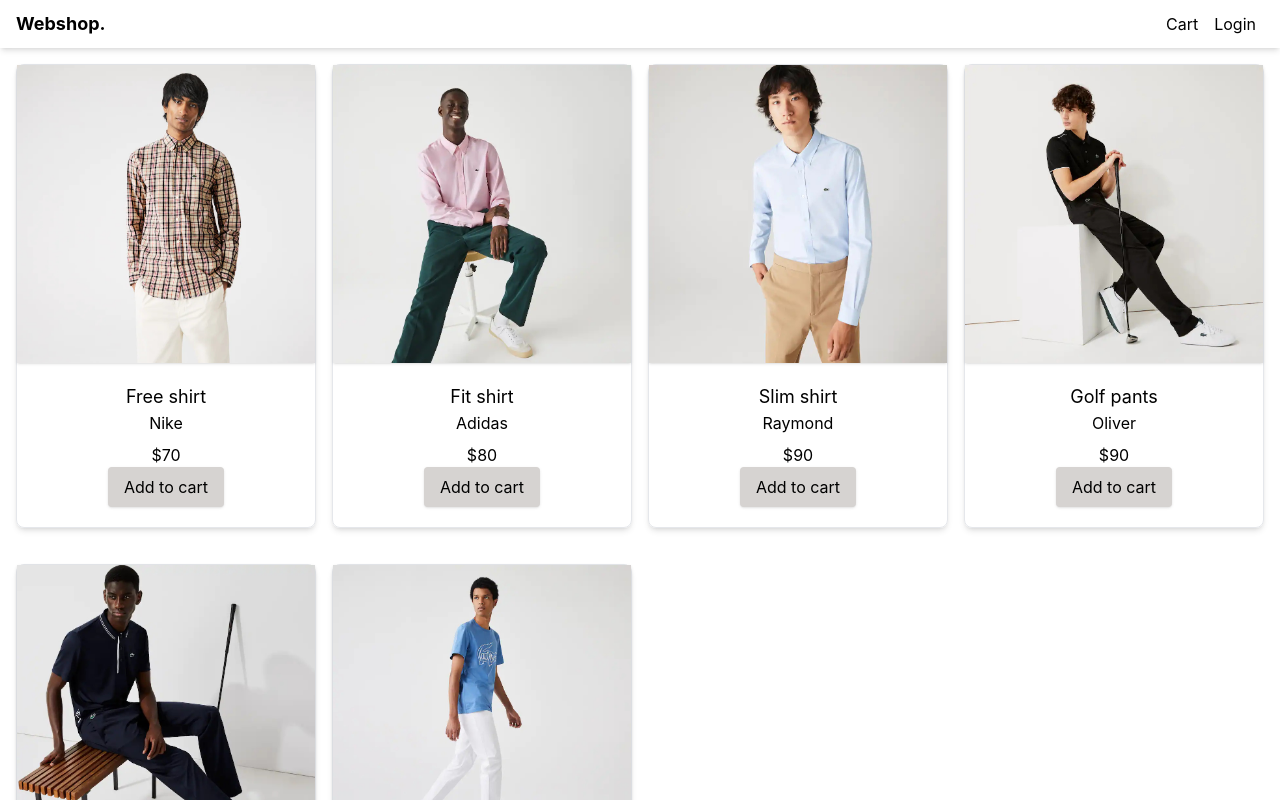
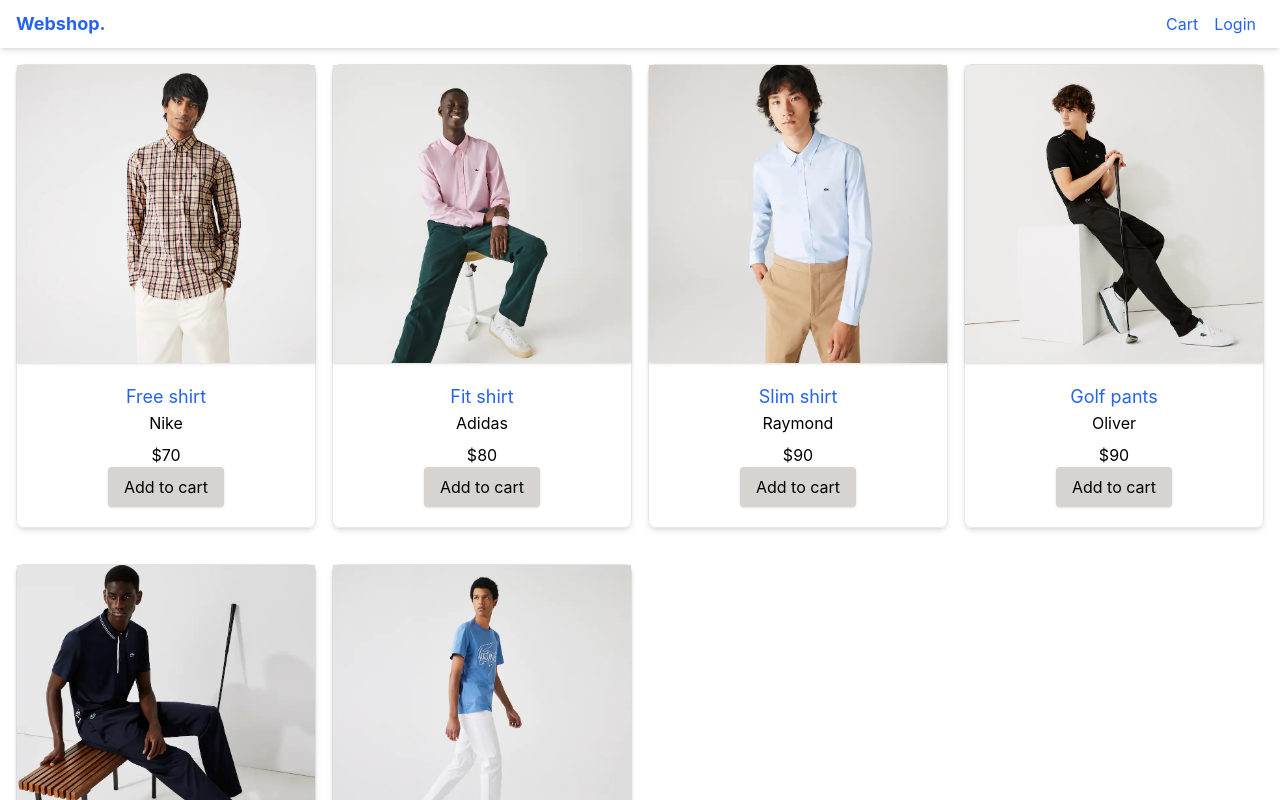
Before and after one commit to micke-berg/next-fullstack-webshop, a Next.js app: page / in a window 1280 px wide. Shown: the top 800 px of the page. Built offline with nearby package versions, Linux system fonts and the light colour scheme; no server answers.

Commit message:
dropdown-link and a styling

```diff
--- a/styles/globals.css
+++ b/styles/globals.css
@@ -13,6 +13,7 @@ body {
 a {
 	color: inherit;
 	text-decoration: none;
+	@apply text-blue-600 hover:text-blue-800;
 }
 
 * {
@@ -42,3 +43,7 @@ select,
 textarea {
 	@apply rounded border p-2 outline-none ring-indigo-300 focus:ring;
 }
+
+.dropdown-link {
+	@apply flex p-2 hover:bg-gray-200;
+}
```
